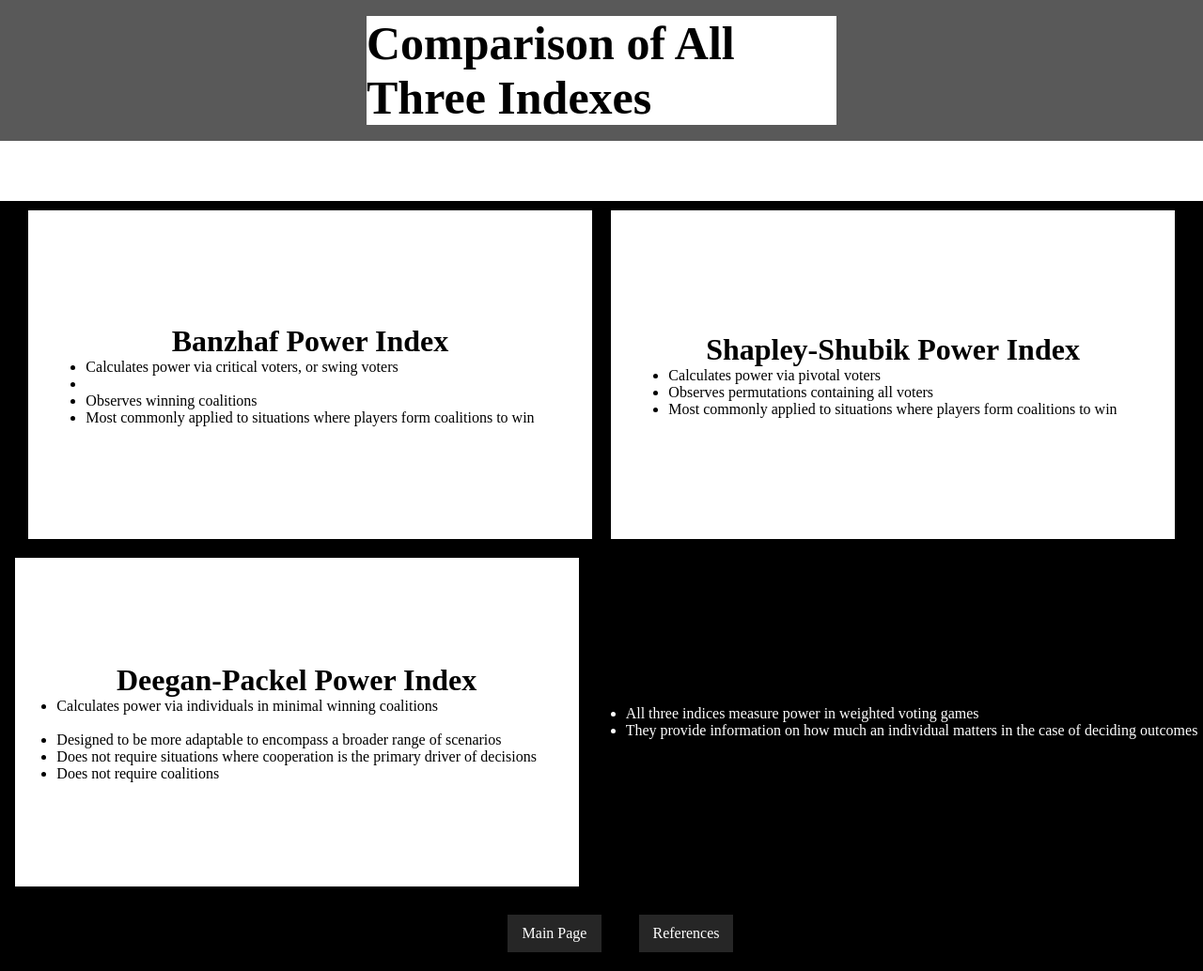
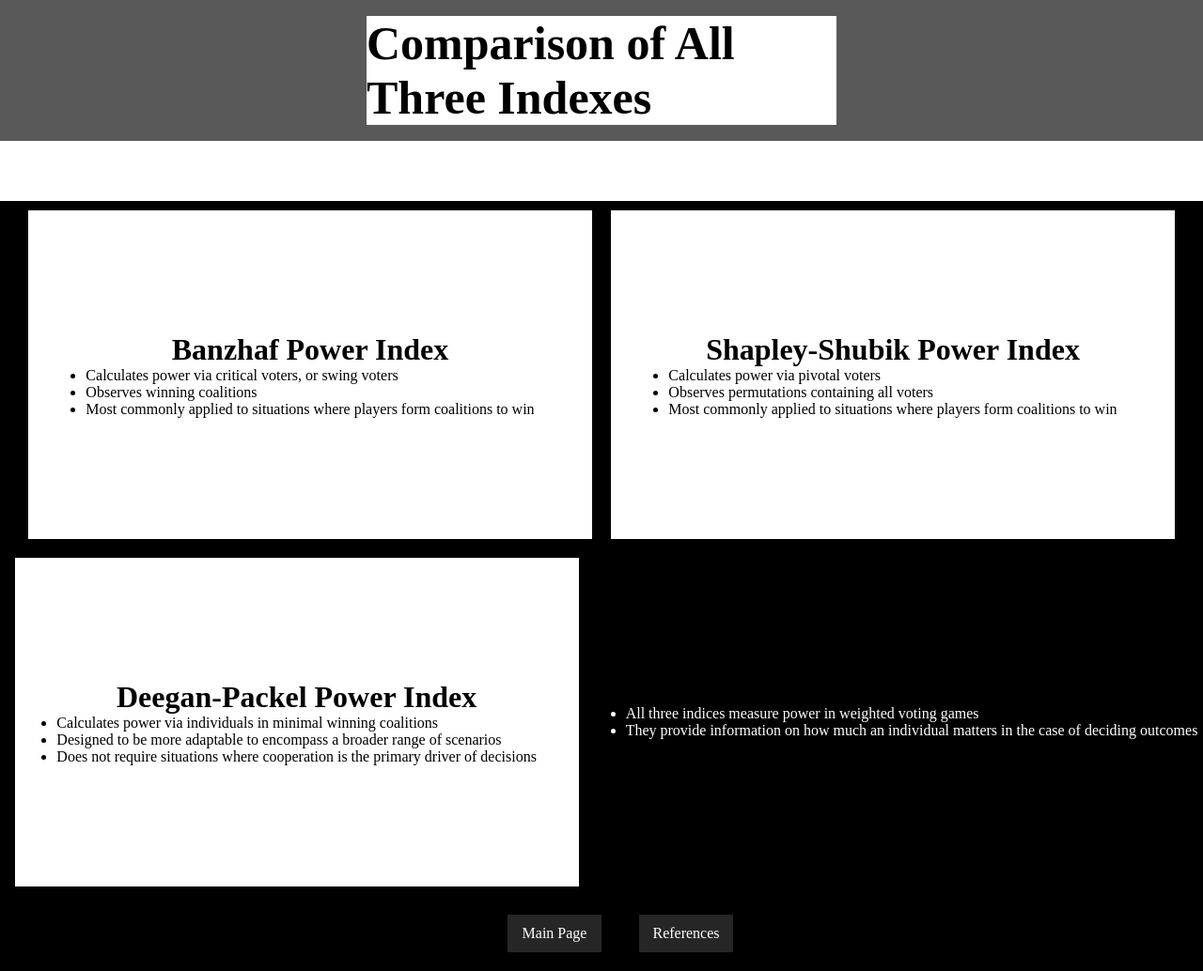
Before and after one commit to mccarthurmay/votingfinal, a plain HTML site: page compare/compare.html in a window 1280 px wide. Shown: the whole page at 94% size. Drawn offline with Linux system fonts and the light colour scheme; a web font is replaced by a local one.

Commit message:
Add files via upload

```diff
--- a/compare/compare.html
+++ b/compare/compare.html
@@ -19,7 +19,7 @@
             <div class="bighistory">
                 <h1>Banzhaf Power Index</h1>
                 <ul>
-                    <li>Calculates power via critical voters, or swing voters<li>
+                    <li>Calculates power via critical voters, or swing voters</li>
                     <li>Observes winning coalitions</li>
                     <li>Most commonly applied to situations where players form coalitions to win</li>
                 </ul>
@@ -38,10 +38,9 @@
                 <h1>Deegan-Packel Power Index</h1>
                 <ul>
                     <li>Calculates power via individuals in minimal winning coalitions</li>
-                    <br>
                     <li>Designed to be more adaptable to encompass a broader range of scenarios </li>
                     <li>Does not require situations where cooperation is the primary driver of decisions</li>
-                    <li>Does not require coalitions</li>
+
 
                 </ul>
             </div>
```
